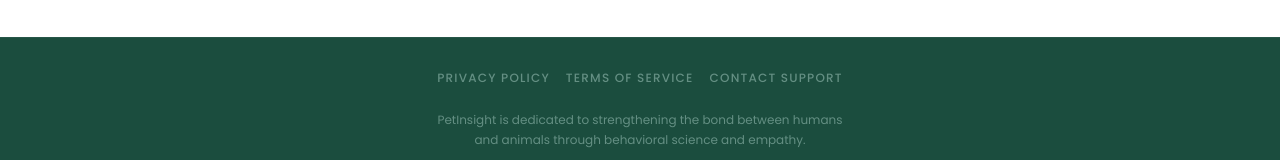
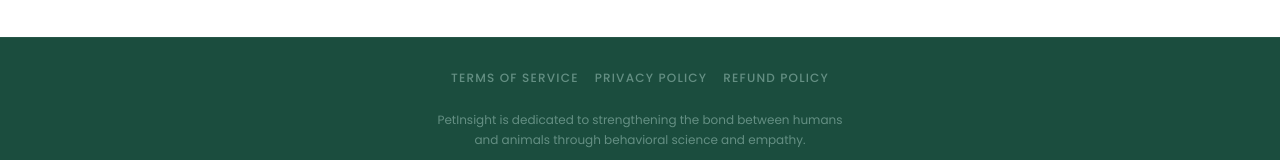
Before and after one commit to myjhye/your-pet-insight, a React (Vite) app in the folder client/: page /refund in a window 1280 px wide. Shown: the part 1289-1449 px from the top of the page. Built offline with nearby package versions, Linux system fonts and the light colour scheme; no server answers.

Commit message:
feat: Footer에 정책 페이지 링크 추가
- 기존 하드코딩된 링크 제거 (Privacy Policy, Terms of Service, Contact Support)
- 새 정책 페이지 링크로 교체 (Terms, Privacy, Refund)
- 다국어 지원 추가 (영어/일본어)
- React Router Link 컴포넌트 사용

```diff
--- a/client/src/components/Footer.jsx
+++ b/client/src/components/Footer.jsx
@@ -1,11 +1,40 @@
+import { Link } from 'react-router-dom'
+import { useLang } from '../contexts/LanguageContext'
+
 function Footer() {
+  const { lang } = useLang()
+
+  const policyLinks = [
+    {
+      path: '/terms',
+      en: 'Terms of Service',
+      jp: '利用規約'
+    },
+    {
+      path: '/privacy',
+      en: 'Privacy Policy',
+      jp: 'プライバシーポリシー'
+    },
+    {
+      path: '/refund',
+      en: 'Refund Policy',
+      jp: '返金ポリシー'
+    }
+  ]
+
   return (
     <footer className="w-full text-center py-6 md:py-8 text-secondary/40 text-sm mt-auto border-t border-white/5 bg-primary relative z-10">
       <div className="max-w-7xl mx-auto flex flex-col items-center space-y-3 md:space-y-6">
         <div className="flex flex-row flex-wrap justify-center items-center gap-4 text-xs font-medium uppercase tracking-widest">
-          <a className="hover:text-secondary transition-colors" href="#">Privacy Policy</a>
-          <a className="hover:text-secondary transition-colors" href="#">Terms of Service</a>
-          <a className="hover:text-secondary transition-colors" href="#">Contact Support</a>
+          {policyLinks.map((link) => (
+            <Link
+              key={link.path}
+              to={`/${lang}${link.path}`}
+              className="hover:text-secondary transition-colors"
+            >
+              {lang === 'jp' ? link.jp : link.en}
+            </Link>
+          ))}
         </div>
         <p className="max-w-md mx-auto px-4 text-xs font-light leading-tight md:leading-relaxed">
           PetInsight is dedicated to strengthening the bond between humans and animals through behavioral science and empathy.
```
